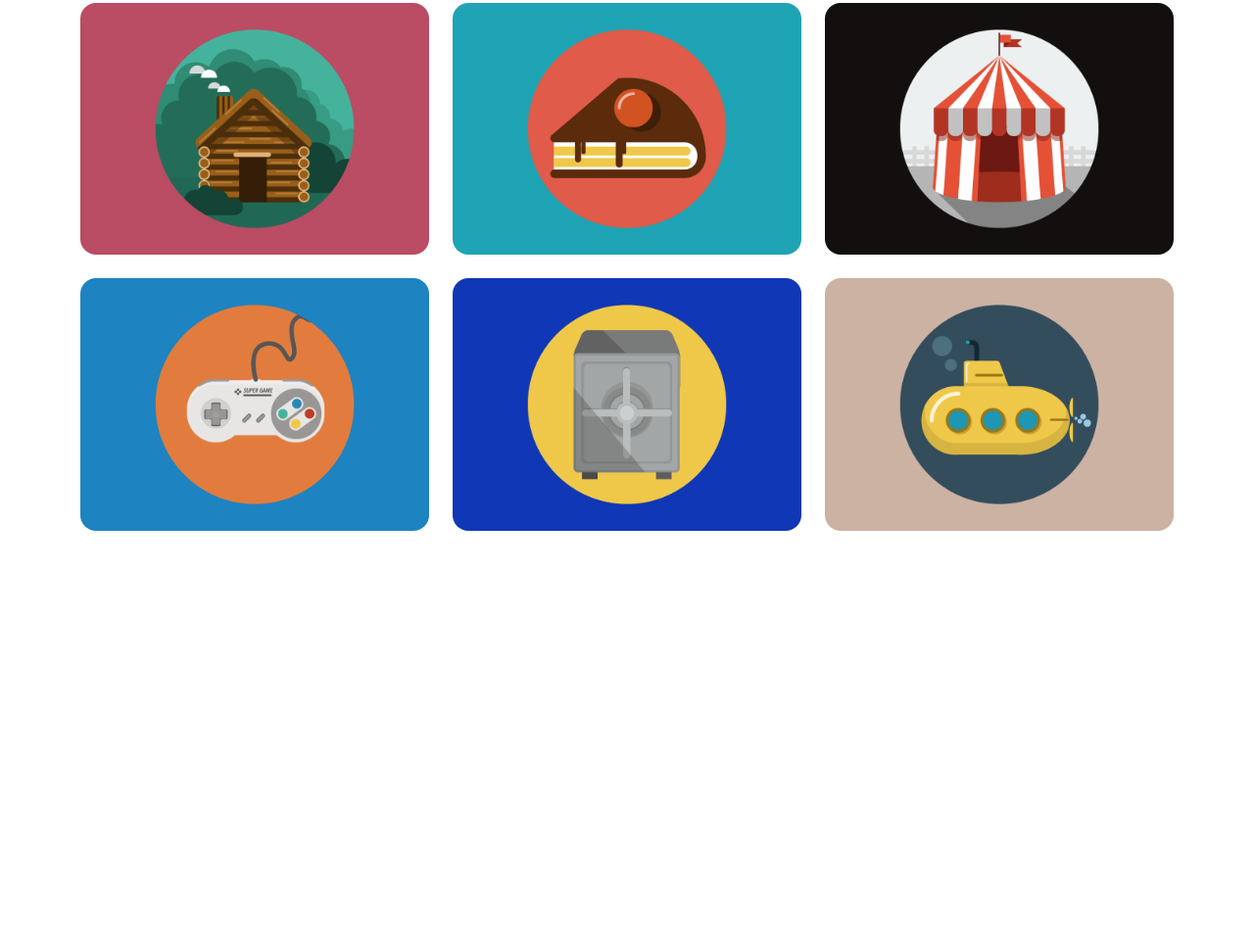
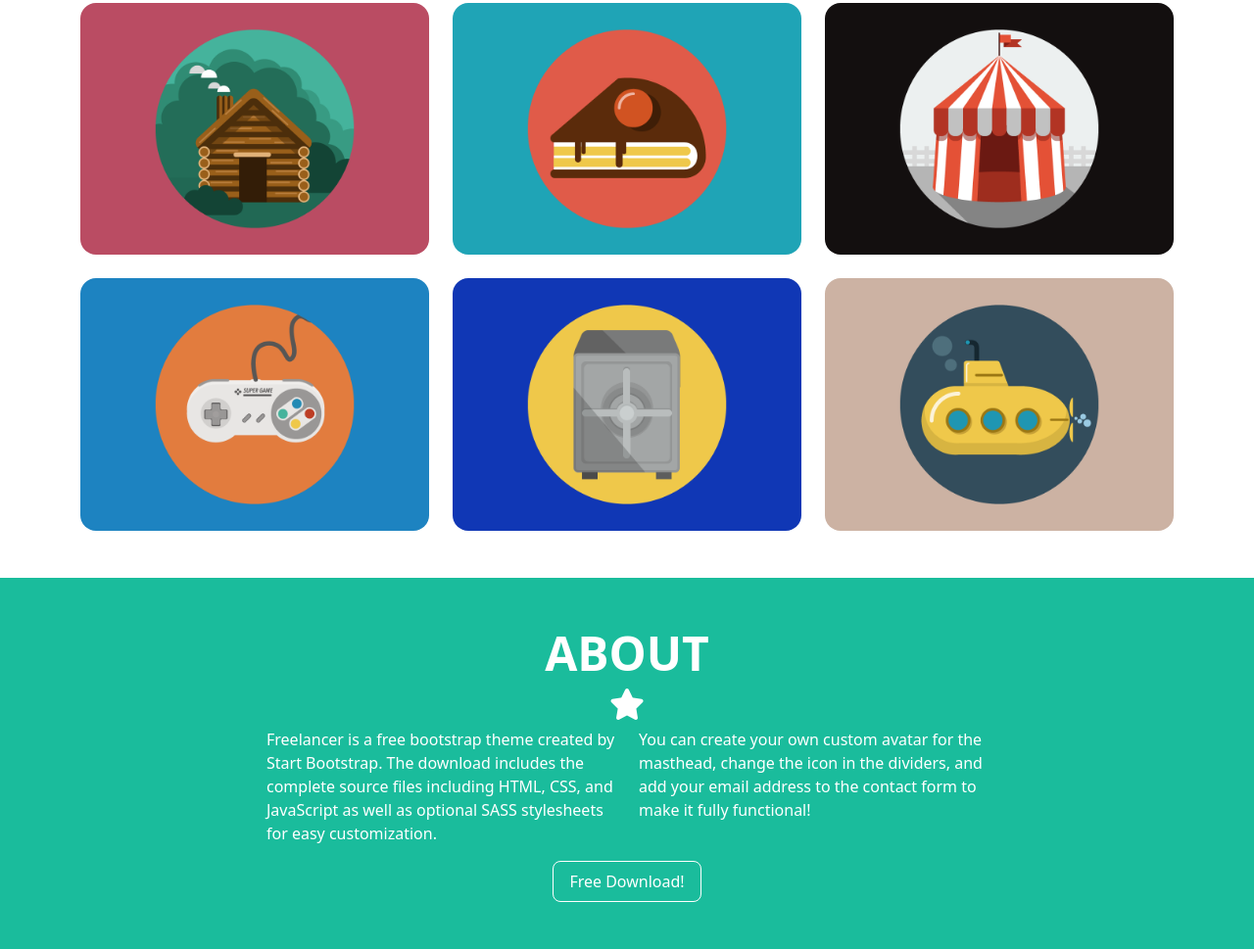
Before and after one commit to ParvinAlasgar/StartBootstrap-LandingPage, a plain HTML site: page public/index.html in a window 1280 px wide. Shown: the part 847-1816 px from the top of the page at 98% size. Before the commit the page ends 1437 px from the top, so only its background shows below. Drawn offline with Linux system fonts and the light colour scheme.

Commit message:
add: added about section.

```diff
--- a/public/index.html
+++ b/public/index.html
@@ -42,7 +42,7 @@
                 >
               </li>
               <li class="p-2 rounded-3 mx-1">
-                <a class="text-decoration-none text-white fw-bold" href=""
+                <a class="text-decoration-none text-white fw-bold" href="#about"
                   >ABOUT</a
                 >
               </li>
@@ -79,6 +79,7 @@
     </header>
     <!-- Main -->
     <main>
+      <!-- Portfolio -->
       <section id="portfolio" class="my-5">
         <div class="container text-center">
           <h2 class="fw-bold">PORTFOLIO</h2>
@@ -141,6 +142,40 @@
           </div>
         </div>
       </section>
+      <!-- About -->
+      <section id="about" class="py-5">
+        <div class="container">
+          <h2 class="fw-bold text-center text-white">ABOUT</h2>
+          <i
+            class="fa-solid fa-star fa-2x text-white mx-3 d-flex justify-content-center mb-2"
+          ></i>
+
+          <div class="row">
+            <div class="col-lg-4 ms-auto">
+              <p class="text-white">
+                Freelancer is a free bootstrap theme created by Start Bootstrap.
+                The download includes the complete source files including HTML,
+                CSS, and JavaScript as well as optional SASS stylesheets for
+                easy customization.
+              </p>
+            </div>
+            <div class="col-lg-4 me-auto">
+              <p class="text-white">
+                You can create your own custom avatar for the masthead, change
+                the icon in the dividers, and add your email address to the
+                contact form to make it fully functional!
+              </p>
+            </div>
+          </div>
+          <div class="text-center">
+            <a
+              class="text-white text-decoration-none border border-white rounded-3 px-3 py-2 d-inline-block"
+              href="#"
+              >Free Download!</a
+            >
+          </div>
+        </div>
+      </section>
     </main>
   </body>
 </html>
--- a/src/assets/sass/_main.scss
+++ b/src/assets/sass/_main.scss
@@ -57,4 +57,17 @@ main {
       }
     }
   }
+  #about {
+    background-color: $colorMain2;
+    h2 {
+      font-size: 3rem;
+    }
+    a {
+      transition: background-color 0.7s;
+      &:hover {
+        background-color: #fff;
+        color: #000 !important;
+      }
+    }
+  }
 }
```
Also changed, not shown: src/assets/sass/style.css, 1 other file.
